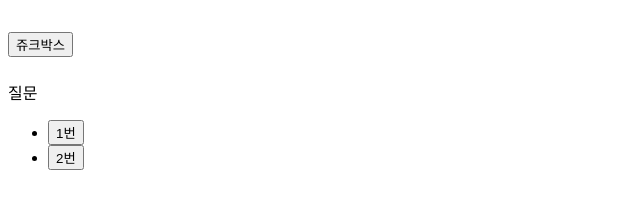
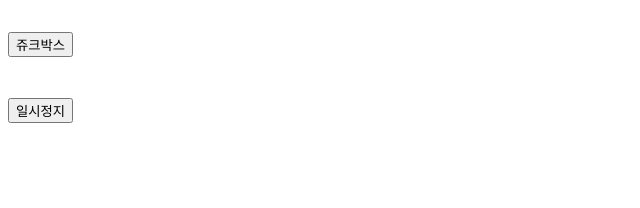
Before and after one commit to Manghyi/Hackathon_SPP, a website: page index.html in a window 1280 px wide. Both pictures are taken after a click on the button "1번". Shown: the whole page, without its empty margins (0-640 px from the left). Drawn offline with Linux system fonts and the light colour scheme.

Commit message:
Docs: ing

```diff
--- a/index.html
+++ b/index.html
@@ -12,10 +12,10 @@
     <button id="reset">쥬크박스</button>
   </h1>
   <main>
-    <div id="question" class="questionNum">질문</div>
+    <div id="question" class="question6 lastQuestion">질문</div>
     <ul id="answerList">
       <li>
-        <button id="fristAnswer">1번</button>
+        <button id="firstAnswer">1번</button>
       </li>
       <li>
         <button id="secondAnswer">2번</button>
--- a/js/app.js
+++ b/js/app.js
@@ -3,79 +3,102 @@ const questions = [
   {
     id: 1,
     question: '시작 질문. 어디에서 휴식을 취하고 싶으세요?',
-    fristAnswer: '잘 손질된 잔디밭 위에서',
+    firstAnswer: '잘 손질된 잔디밭 위에서',
     secondAnswer: '들꽃이 가득 핀 오솔길에서'
   },
   {
     id: 2,
     question: '중간 질문. 해커톤이 끝나고 뭐 먹을래요?',
-    fristAnswer: '막걸리, 봄동 무침, 화전',
+    firstAnswer: '막걸리, 봄동 무침, 화전',
     secondAnswer: '화이트 와인, 쭈꾸미 샤브샤브, 딸기'
   },
   {
     id: 3,
     question: '중간 잘문. 당신 옆에 앉아 있는 그 사람에게서 봄내음을 맡을 수 있나요?',
-    fristAnswer: 'YES',
+    firstAnswer: 'YES',
     secondAnswer: 'NEVER'
   },
   {
     id: 4,
     question: '마지막 질문. 당신이라면 거뜬히 소화할 수 있는 패션 아이템은?',
-    fristAnswer: '철쭉색 운동화',
+    firstAnswer: '철쭉색 운동화',
     secondAnswer: '개나리색 백백'
   },
   {
     id: 5,
     question: '마지막 질문. 올해 봄, 당신의 꽃구경 계획은?',
-    fristAnswer: '할 거 많으니까 그저 창문으로... 봄바람에 흔들리지 말자',
+    firstAnswer: '할 거 많으니까 그저 창문으로... 봄바람에 흔들리지 말자',
     secondAnswer: '일부러라도 시간을 만들어서 가볍게 동네 한바퀴'
   },
   {
     id: 6,
     question: '마지막 질문. 10년 후 당신은 어떤 모습이고 싶으세요?',
-    fristAnswer: '늘 바쁘고 긴장의 연속이지만 잘 나가는 개발자',
+    firstAnswer: '늘 바쁘고 긴장의 연속이지만 잘 나가는 개발자',
     secondAnswer: '개발할 있는 환경에 감사하며 천천히 성장해나가는 개발자'
   },
   {
     id: 7,
     question: '마지막 질문. 지금 당장 떠날 수 있다면?',
-    fristAnswer: '친구들과 3박4일 제주도 자유여행',
+    firstAnswer: '친구들과 3박4일 제주도 자유여행',
     secondAnswer: '나홀로 3주간 시베리아 횡단열차 타고 모스크바 행'
   }
 ];
+
+const searchLogic = [
+  { question: 'question1', firstAnswer: 'question2', secondAnswer: 'question3' },
+  { question: 'question2', firstAnswer: 'question4', secondAnswer: 'question5' },
+  { question: 'question3', firstAnswer: 'question6', secondAnswer: 'question7' },
+  { question: 'question4', firstAnswer: '1', secondAnswer: '2' },
+  { question: 'question5', firstAnswer: '3', secondAnswer: '4' },
+  { question: 'question6', firstAnswer: '5', secondAnswer: '6' },
+  { question: 'question7', firstAnswer: '7', secondAnswer: '8' }
+];
+
 const musicList = [
-  { id: 1, MusicURL: '#', MusicImg: '' },
-  { id: 2, MusicURL: '#', MusicImg: '' },
-  { id: 3, MusicURL: '#', MusicImg: '' },
-  { id: 4, MusicURL: '#', MusicImg: '' },
-  { id: 5, MusicURL: '#', MusicImg: '' },
-  { id: 6, MusicURL: '#', MusicImg: '' },
-  { id: 7, MusicURL: '#', MusicImg: '' },
-  { id: 8, MusicURL: '#', MusicImg: '' }];
+  { id: 1, name: '', MusicURL: '#', MusicImg: '#' },
+  { id: 2, name: '', MusicURL: '#', MusicImg: '#' },
+  { id: 3, name: '', MusicURL: '#', MusicImg: '#' },
+  { id: 4, name: '', MusicURL: '#', MusicImg: '#' },
+  { id: 5, name: '', MusicURL: '#', MusicImg: '#' },
+  { id: 6, name: '', MusicURL: '#', MusicImg: '#' },
+  { id: 7, name: '', MusicURL: '#', MusicImg: '#' },
+  { id: 8, name: '', MusicURL: '#', MusicImg: '#' }
+];
+
 const $question = document.querySelector('#question');
-const $answerNum = document.querySelector('#answerNum');
+const $answerList = document.querySelector('#answerList');
+let whatClick = '';
 let musicPick = '';
-let musicImg = '';
 
 // 함수
 // 해당 음악 선출
 function pickUpMusic() {
-  musicList.forEach(music => {
-    if ($question.classList.contains(music.id)) {
-      musicPick = music.MusicURL;
-      musicImg = music.MusicImg;
-    }
+  searchLogic.forEach(logic => {
+    if ($question.classList[0] === logic.question) musicPick = +logic[whatClick] -1;
   });
 }
 
 // 뮤직 플레이어로 변환
 function musicPlayer() {
-  $question.innerHTML = '';
+  const $musicPlayer = document.createElement('button');
+  $musicPlayer.textContent = '일시정지';
+  $answerList.parentNode.replaceChild($musicPlayer, $answerList);
+
+  const $album = document.createElement('div');
+  $album.id = 'album';
+  console.log(musicPick);
+  $album.innerHTML = `<img src ="${musicList[musicPick].MusicImg}" alt="${musicList[musicPick].name}">`;
+  $question.parentNode.replaceChild($album, $question);
+
+  // const $musicElement = new Audio(musicList[+musicPick - 1].MusicURL);
+  // $musicElement.play();
 }
 
+
 // 이벤트
-$answerNum.onclick = e => {
-  if (!e.target.matches('ul#answerNum > li > button') || !$question.classList.contains === 'lastQuestion') return;
+$answerList.onclick = e => {
+  whatClick = e.target.id;
+  if (!e.target.matches('ul#answerList > li > button') || !$question.classList.contains('lastQuestion')) return;
   pickUpMusic();
   musicPlayer();
 };
```
